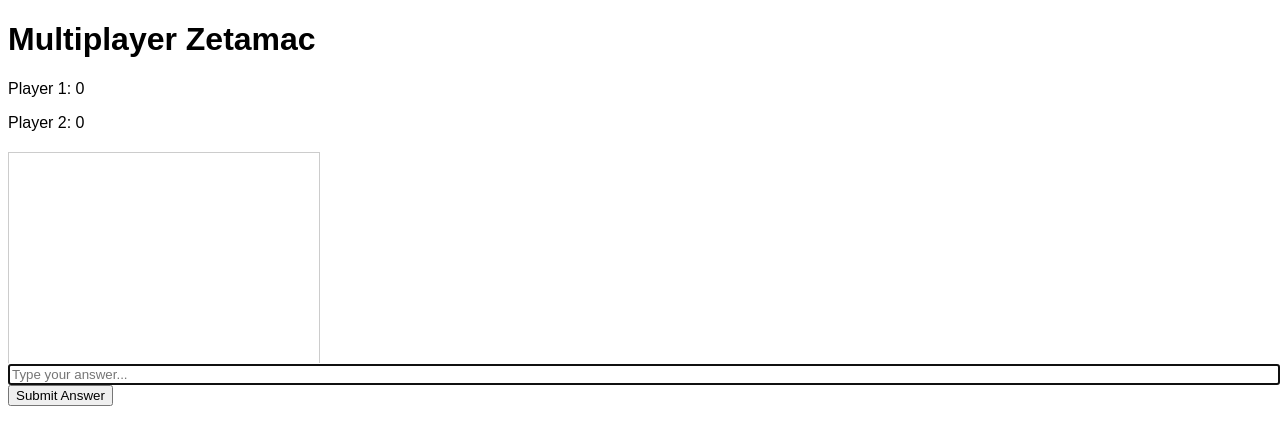
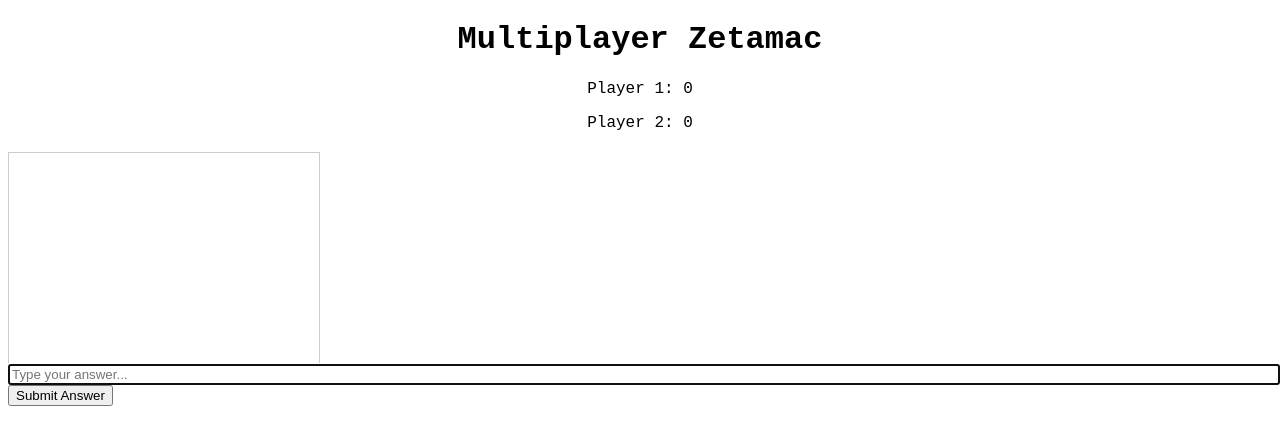
Before and after one commit to danielwu248/danielwu248.github.io, a plain HTML site: page index.html in a window 1280 px wide. Drawn offline with nearby package versions, Linux system fonts and the light colour scheme; no server answers.

Commit message:
Update index.html

```diff
--- a/index.html
+++ b/index.html
@@ -5,8 +5,9 @@
     <meta name="viewport" content="width=device-width, initial-scale=1.0">
     <title>Multiplayer Zetamac</title>
     <style>
-        body { font-family: Arial, sans-serif; }
-        #scoreboard { margin-bottom: 20px; }
+        h1 {text-align: center; font-family: Courier New;}
+        body { font-family: Courier New; }
+        #scoreboard { margin-bottom: 20px; text-align: center;}
         #chat { width: 300px; height: 200px; overflow-y: scroll; border: 1px solid #ccc; padding: 5px; }
         #answerBox { width: 100%; }
     </style>
```
